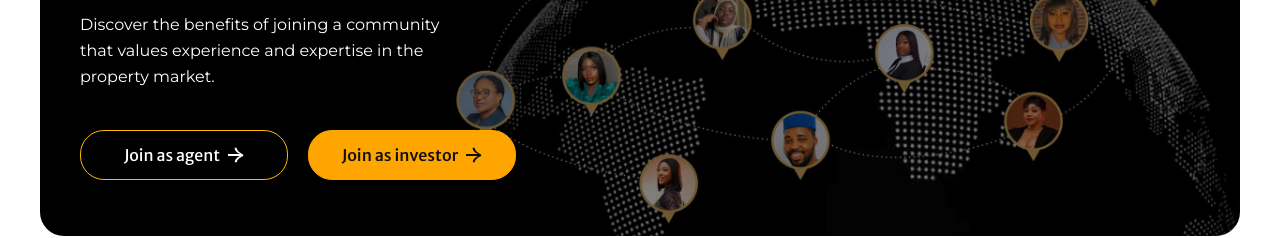
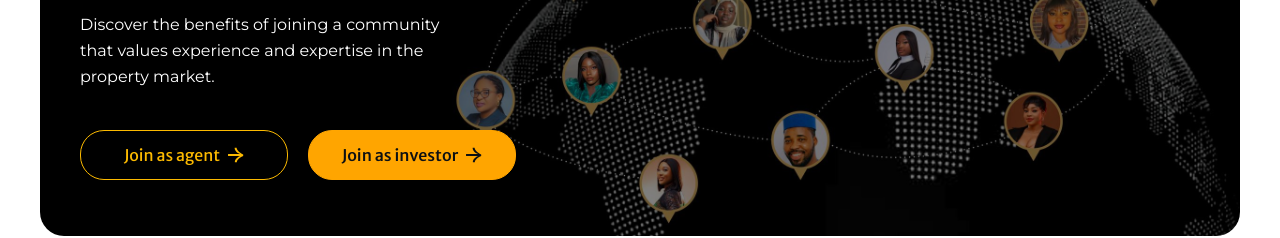
Before and after one commit to Mayor1234/real-shortlet-elders, a React (Vite) app: page /home in a window 1280 px wide. Shown: the part 6834-7072 px from the top of the page. Built offline with nearby package versions, Linux system fonts and the light colour scheme.

Commit message:
change button color

```diff
--- a/src/components/sections/JoinCommunity.tsx
+++ b/src/components/sections/JoinCommunity.tsx
@@ -27,7 +27,7 @@ const JoinCommunity = () => {
           <div className="flex flex-col justify-center items-center w-full lg:items-start lg:justify-start lg:flex-row gap-5">
             <button
               type="button"
-              className="font-merriweather border border-pry text-white py-3 px-6 rounded-3xl flex  items-center justify-center gap-2 w-52"
+              className="font-merriweather border border-pry text-pry py-3 px-6 rounded-3xl flex  items-center justify-center gap-2 w-52"
               onClick={() =>
                 window.open(
                   'https://chat.whatsapp.com/L5fyXJNTeGG5rfikAMalGN',
```
